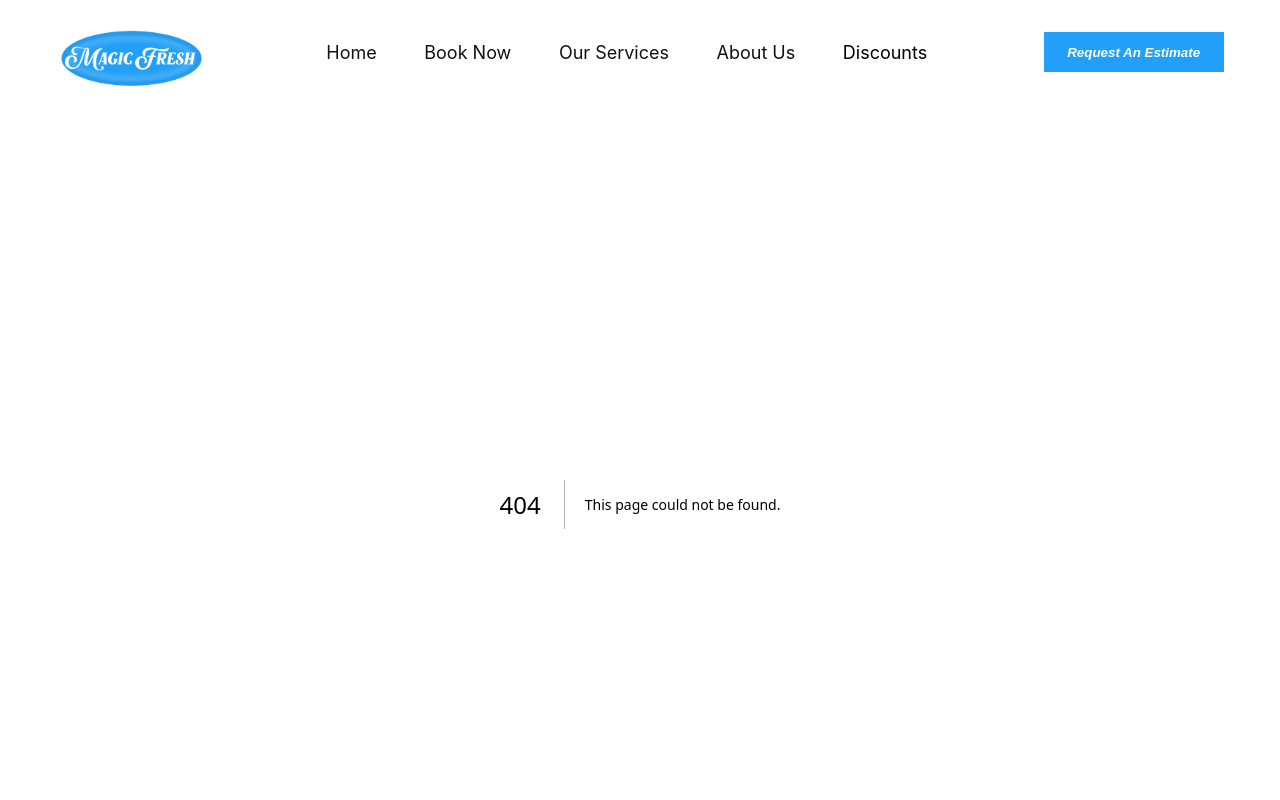
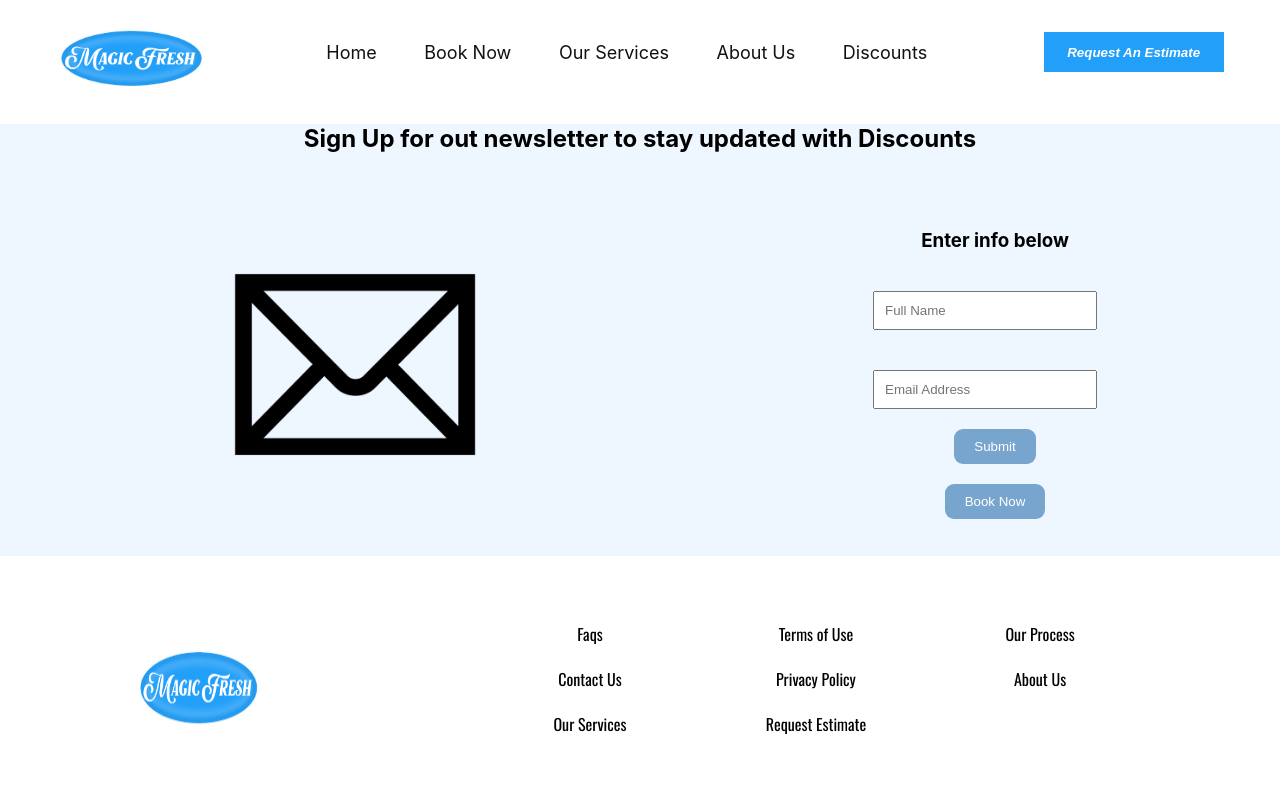
Before and after one commit to Mister-97/Magic-fresh, a Next.js app: page /discounts in a window 1280 px wide. Before the commit this address had no page. Shown: the top 800 px of the page. Built offline with nearby package versions, Linux system fonts and the light colour scheme.

Commit message:
ui modifications final

```diff
--- a/components/Button/Request.jsx
+++ b/components/Button/Request.jsx
@@ -1,8 +1,8 @@
 import React from "react";
 import styled from "styled-components";
 
-const Request = ({ title }) => {
-  return <Btn>{title}</Btn>;
+const Request = ({ title, onClick }) => {
+  return <Btn onClick={onClick}>{title}</Btn>;
 };
 
 export default Request;
@@ -16,7 +16,7 @@ const Btn = styled.button`
   font-style: italic;
   min-width: 180px;
   font-weight: 700;
-
+  cursor: pointer;
   color: #ffffff;
 
   @media (max-width: 768px) {
--- a/components/Footer.jsx
+++ b/components/Footer.jsx
@@ -27,13 +27,12 @@ const Footer = () => {
             <Link href="/privacy">
               <div>Privacy Policy</div>
             </Link>
-            <div>Accessibility</div>
-          </div>
-          <div>
             <Link href="/book-now">
               <div>Request Estimate</div>
             </Link>
-            <Link href="/">
+          </div>
+          <div>
+            <Link href="/?process">
               <div>Our Process</div>
             </Link>
             <Link href="/">
--- a/components/Navbar.jsx
+++ b/components/Navbar.jsx
@@ -16,14 +16,17 @@ const Navbar = () => {
     <Nav>
       <Img onClick={() => router.push("/")} src="/logo.png" />
       <Flex>
-        <Link href="/">Home</Link>
+        <a href="/">Home</a>
         <Link href="/book-now">Book Now</Link>
         <Link href="/services">Our Services</Link>
-        <Link href="/">About Us</Link>
-        <div href="/">Discounts</div>
+        <Link href="/?about">About Us</Link>
+        <Link href="/discounts">Discounts</Link>
       </Flex>
       <Btns>
-        <Request title="Request An Estimate" />
+        <Request
+          onClick={() => router.push("book-now")}
+          title="Request An Estimate"
+        />
         <Menu
           ref={menuRef}
           onClick={() => setOpen(!open)}
--- a/package.json
+++ b/package.json
@@ -12,6 +12,7 @@
     "next": "13.0.5",
     "react": "18.2.0",
     "react-dom": "18.2.0",
+    "react-scroll": "^1.8.9",
     "react-select": "^5.7.0",
     "styled-components": "^5.3.6"
   }
--- /dev/null
+++ b/pages/discounts/index.jsx
@@ -0,0 +1,62 @@
+import { useRouter } from "next/router";
+import React from "react";
+import styled from "styled-components";
+import { Btn } from "../contact";
+
+const Discounts = () => {
+  const router = useRouter();
+  return (
+    <div style={{ background: "#EEF6FF" }}>
+      <H2>Sign Up for out newsletter to stay updated with Discounts</H2>
+      <Container>
+        <img src="/booking/mail.png" />
+        <Flex>
+          <h3>Enter info below</h3>
+          <Input type="text" placeholder="Full Name" />
+          <Input type="text" placeholder="Email Address" />
+          <div>
+            <Btn>Submit</Btn>
+          </div>
+          <br />
+          <div>
+            <Btn onClick={() => router.push("/book-now")}>Book Now</Btn>
+          </div>
+        </Flex>
+      </Container>
+    </div>
+  );
+};
+
+export default Discounts;
+
+const H2 = styled.h2`
+  text-align: center;
+`;
+
+const Container = styled.div`
+  display: flex;
+  align-items: center;
+  justify-content: space-around;
+  @media (max-width: 768px) {
+    flex-direction: column;
+  }
+  img {
+    width: 30vw;
+  }
+`;
+
+const Input = styled.input`
+  padding: 10px;
+  outline: none;
+  margin: 20px 20px 20px 0;
+  width: 200px;
+`;
+
+const Flex = styled.div`
+  display: flex;
+  flex-direction: column;
+  align-items: center;
+  div {
+    width: fit-content;
+  }
+`;
```
Also changed, not shown: components/Features/Features.jsx (+16 -4 lines), pages/index.js (+6 -1 lines), public/booking/mail.png (added), 1 other file (tests, documents, lock files or other folders).
